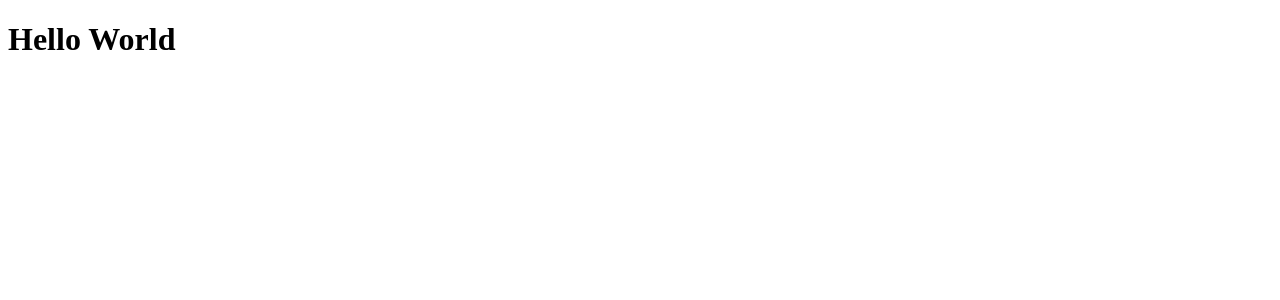
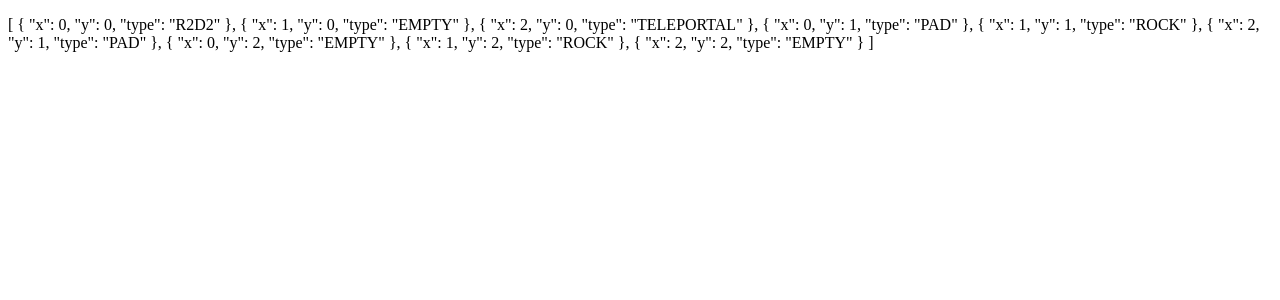
Before and after one commit to funzionale/r2-d2, a React (Create React App) app: page / in a window 1280 px wide. Shown: the top 300 px of the page. Built offline with nearby package versions, Linux system fonts and the light colour scheme.

Commit message:
:sparkles: Integrate Redux

```diff
--- a/package.json
+++ b/package.json
@@ -9,7 +9,9 @@
     "prettier": "^1.7.3",
     "react": "^16.0.0",
     "react-dom": "^16.0.0",
-    "react-scripts": "1.0.14"
+    "react-redux": "^5.0.6",
+    "react-scripts": "1.0.14",
+    "redux": "^3.7.2"
   },
   "scripts": {
     "precommit": "lint-staged",
--- a/src/App.js
+++ b/src/App.js
@@ -1,13 +1,27 @@
 /** @flow */
 
 import React, { Component } from 'react';
+import { createStore } from 'redux';
+import { Provider } from 'react-redux';
+import { rootReducer, actionCreators } from './redux';
+import { generateRandomGrid } from './logic';
+import { Grid } from './components';
 
 class App extends Component {
+  constructor() {
+    super();
+    this.store = createStore(rootReducer);
+  }
+
+  componentDidMount() {
+    this.store.dispatch(actionCreators.setGrid(generateRandomGrid()));
+  }
+
   render() {
     return (
-      <div>
-        <h1>Hello World</h1>
-      </div>
+      <Provider store={this.store}>
+        <Grid />
+      </Provider>
     );
   }
 }
--- /dev/null
+++ b/src/components/Grid.js
@@ -0,0 +1,11 @@
+import React from 'react';
+import { connect } from 'react-redux';
+
+/** @TODO: Do your magic */
+const Grid = ({ grid }) => <p>{JSON.stringify(grid, null, 2)}</p>;
+
+const mapStateToProps = state => ({
+  grid: state.data.grid,
+});
+
+export default connect(mapStateToProps)(Grid);
--- /dev/null
+++ b/src/components/index.js
@@ -0,0 +1 @@
+export { default as Grid } from './Grid';
--- /dev/null
+++ b/src/redux/actionCreators/grid.js
@@ -0,0 +1,3 @@
+/** @flow */
+
+export const setGrid = grid => ({ type: 'SET_GRID', grid });
--- /dev/null
+++ b/src/redux/index.js
@@ -0,0 +1,2 @@
+export { default as rootReducer } from './reducers';
+export { default as actionCreators } from './actionCreators';
--- /dev/null
+++ b/src/redux/reducers/data/grid.js
@@ -0,0 +1,12 @@
+/** @flow */
+
+const initialState = [];
+
+export default (state = initialState, action) => {
+  switch (action.type) {
+    case 'SET_GRID':
+      return action.grid;
+    default:
+      return state;
+  }
+};
--- /dev/null
+++ b/src/redux/reducers/data/index.js
@@ -0,0 +1,8 @@
+/** @flow */
+
+import { combineReducers } from 'redux';
+import grid from './grid';
+
+export default combineReducers({
+  grid,
+});
--- /dev/null
+++ b/src/redux/reducers/index.js
@@ -0,0 +1,8 @@
+/** @flow */
+
+import { combineReducers } from 'redux';
+import data from './data';
+
+export default combineReducers({
+  data,
+});
```
Also changed, not shown: src/redux/actionCreators/index.js (added, +7 -0 lines), 1 other file (tests, documents, lock files or other folders).
